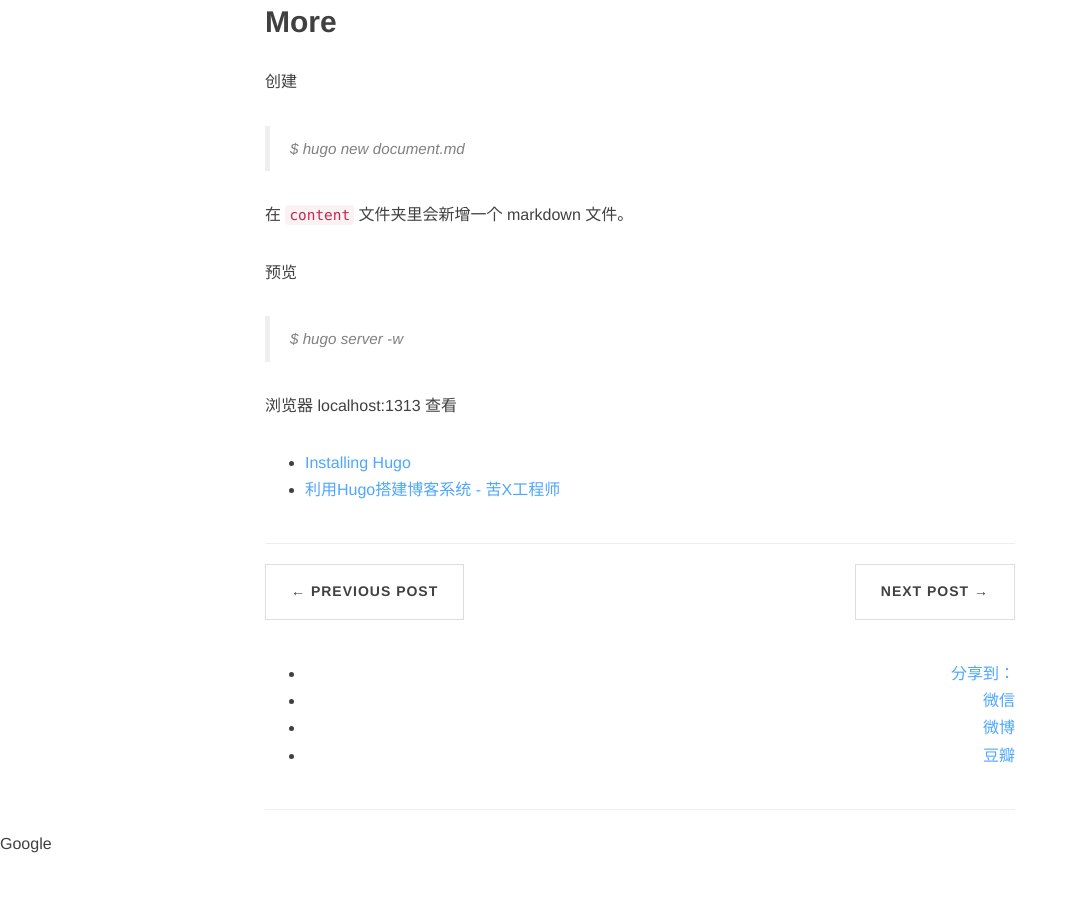
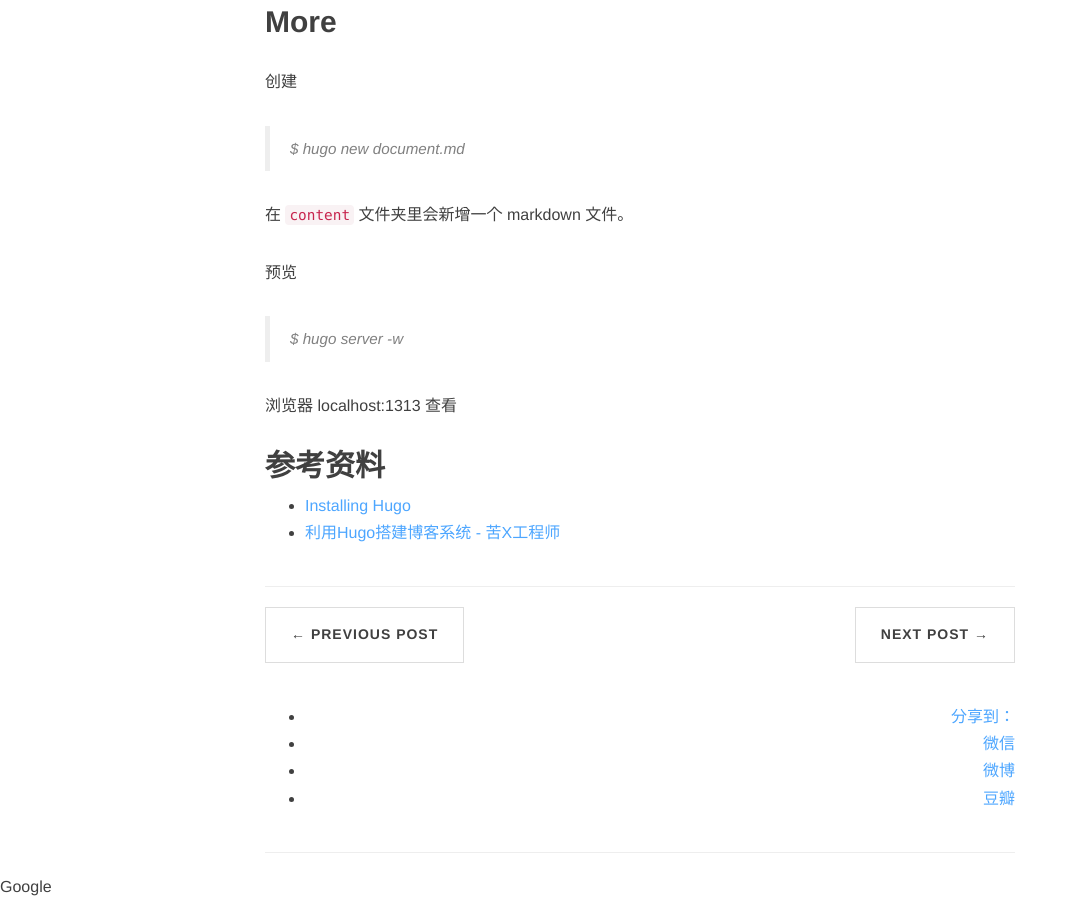
Before and after one commit to Azeril/Microdust, a Jekyll site: the page built from _posts/2015-10-23-Build-A-Hugo-Blog.md, in a window 1280 px wide and 900 px high, scrolled down 2017 px. Shown: the whole window, without its empty margins (0-1078 px from the left). Built offline with Jekyll 4.4.1, drawn with Linux system fonts in a browser that asks for light colours; nearby versions of some CDN libraries; comment, search, counter and statistics services are not loaded; before the commit the page ends 2874 px from its top, so only the background shows below that.

Commit message:
add some new lines in the piece of Hugo blog

```diff
--- a/_posts/2015-10-23-Build-A-Hugo-Blog.md
+++ b/_posts/2015-10-23-Build-A-Hugo-Blog.md
@@ -81,7 +81,7 @@ Hugo 官方提供的主题包。自动下载在 themes 文件夹中。
 
 
 
-
+## 参考资料
 
 * [Installing Hugo](https://gohugo.io/overview/installing/)
 * [利用Hugo搭建博客系统 - 苦X工程师](http://kevensya.github.io/post/hugo-install/)
```
Also changed, not shown: _posts/2015-03-22-Lover-Letters.md (renamed from _posts/2015-3-22-Lover-Letters.md).
